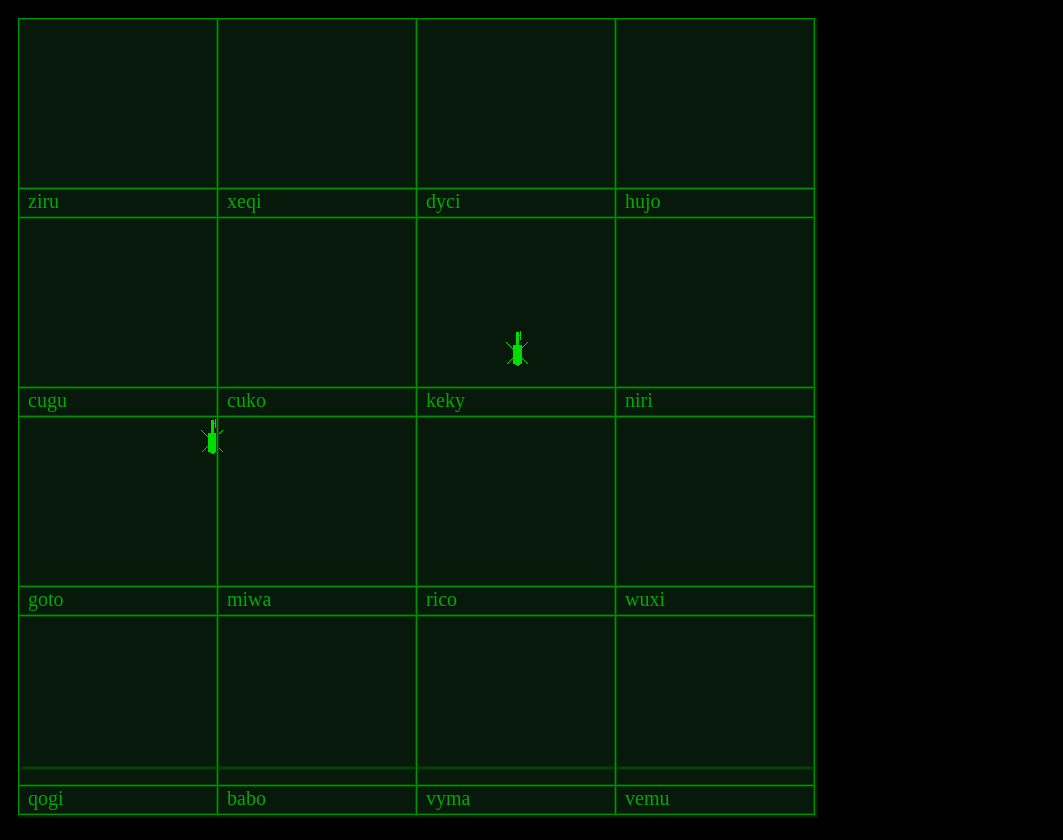
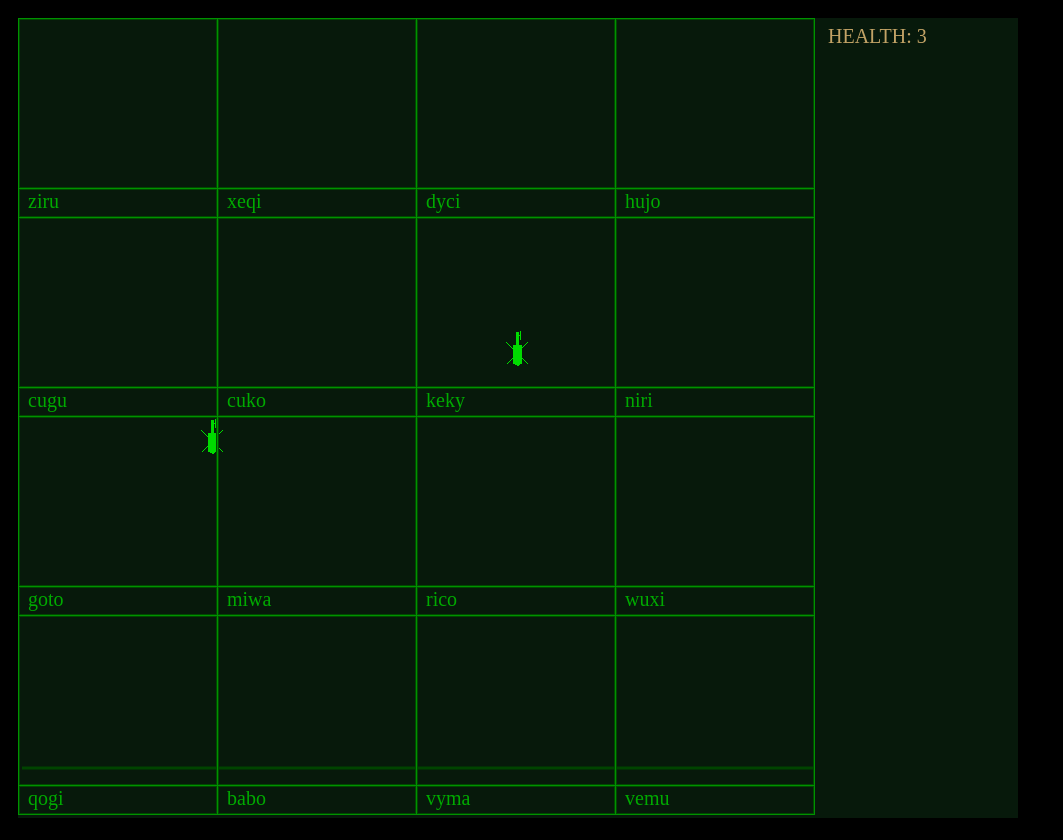
Before and after one commit to Andrey812/clearsky, a website: page html/index.html in a window 1280 px wide. Shown: the whole page, without its empty margins (0-1063 px from the left). Drawn offline with Linux system fonts and the light colour scheme.

Commit message:
Initial HUD with player's health displaying

```diff
--- a/html/index.html
+++ b/html/index.html
@@ -4,7 +4,7 @@
         <link rel="stylesheet" type="text/css" href="../css/main.css">
     </head>
     <body>
-        <canvas id="map" width="800" height="800">
+        <canvas id="map" width="1000" height="800">
         </canvas>
     </body>
     <script src="../js/params.js"></script>
@@ -14,4 +14,5 @@
     <script src="../js/map.js"></script>
     <script src="../js/enemy.js"></script>
     <script src="../js/missile.js"></script>
+    <script src="../js/hud.js"></script>
 </html>
--- a/js/base.js
+++ b/js/base.js
@@ -17,6 +17,8 @@ function base_initialize() {
 
 function base() {
 
+    // When 0 - display normal base's line
+    // When 1 - display base's hit line
     this.hit_state = 0;
 
     // Calculate base's line coordinates
@@ -45,10 +47,12 @@ function base() {
     }
 
     this.hit = function() {
-        global.surface.strokeStyle = '#00ff00';
+        global.surface.strokeStyle = params.base.hit_color;
         this.hit_state = 1;
 
         this.health--;
+
+        global.hud.draw();
 
         if (this.health == 0) {
             alert('GAME OVER');               // TODO
--- /dev/null
+++ b/js/hud.js
@@ -0,0 +1,31 @@
+/*
+    This code is part of the node-webkit project, the game named 'Clear Sky'.
+    The module consists object 'hud', its methods and related common functions.
+
+    This object shows the status of the game in the right side of the screen.
+
+    Please, read of the readme file about game description and structure.
+
+    Author: Andrey Nikolaev
+    E-mail: morsml@yandex.ru
+*/
+
+function hud_initialize() {
+    global.hud = new hud();
+    global.hud.draw();
+}
+
+function hud() {
+    this.draw = function() {
+
+        this.clear();
+
+        // TODO: Temp helth display
+        global.surface.fillStyle = params.hud.text_color;
+        global.surface.fillText('HEALTH: ' + global.base.health, 810, 25);
+    }
+
+    this.clear = function() {
+        global.surface.clearRect(810, 0, 1000, 800);
+    }
+}
--- a/js/main.js
+++ b/js/main.js
@@ -40,6 +40,7 @@ function initial_start() {
 
     base_initialize();
     map_initialize();
+    hud_initialize();
 
     main_loop();
 
@@ -61,6 +62,7 @@ function main_loop() {
         process_missiles();
 
         process_map();
+
     }, params.enemy.loop_timer);
 }
 
--- a/js/params.js
+++ b/js/params.js
@@ -52,10 +52,14 @@ var params = {
         'appear_margin' : 100   // Left and right margin of the enemy's appearing
     },
     'base' : {
-        'color'         : '#004400',    // Color of the base's line
+        'color'         : '#004400',    // Color of the base's line (hex)
+        'hit_color'     : '#00ff00',    // Color when base was hit (hex)
         'width'         : 3,            // Width of the base's line (px)
         'health'        : 3,            // Count of the player's base health
         'margin'        : 4,            // Shift accroding left and right map's bordirs (px)
         'field_part'    : 4             // Height of the base's line in the bottom field of the map
+    },
+    'hud': {
+        'text_color': '#c2a366'
     }
 };
```
